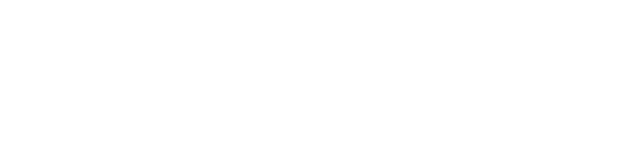
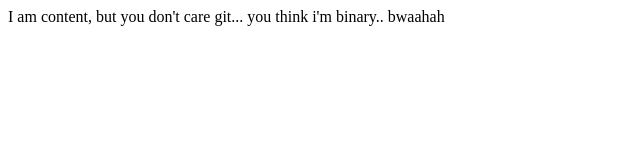
Before and after one commit to cromwellryan/test-gh-pages, a plain HTML site: page docs/index.html in a window 1280 px wide. Shown: the whole page, without its empty margins (0-640 px from the left). Drawn offline with Linux system fonts and the light colour scheme.

Commit message:
docs as binary

```diff
--- a/docs/index.html
+++ b/docs/index.html
@@ -5,6 +5,6 @@
   <title>Hi I'm a page</title>
 </head>
 <body>
-
+  I am content, but you don't care git... you think i'm binary.. bwaahah
 </body>
 </html>
```
Also changed, not shown: 1 other file.
